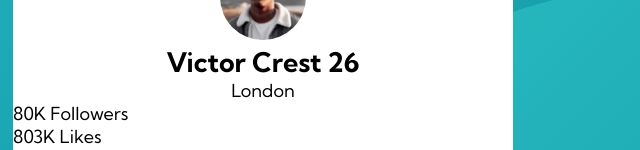
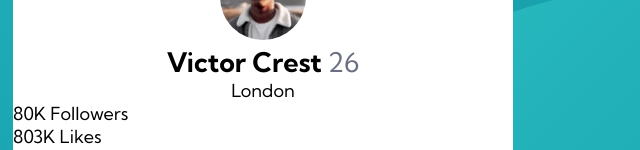
Before and after one commit to Nigraum/profile-card-component, a plain HTML site: page index.html in a window 1280 px wide. Shown: the part 232-382 px from the top of the page, 377-1017 px from the left. Drawn offline with Linux system fonts and the light colour scheme.

Commit message:
Styling age

```diff
--- a/assets/styles.css
+++ b/assets/styles.css
@@ -77,6 +77,11 @@ body {
     margin-top: 3rem;
 }
 
+.container .article-text .age {
+    font-weight: 400;
+    color: var(--gray-blue);
+}
+
 footer {
     font-size: 11px;
     text-align: center;
```
